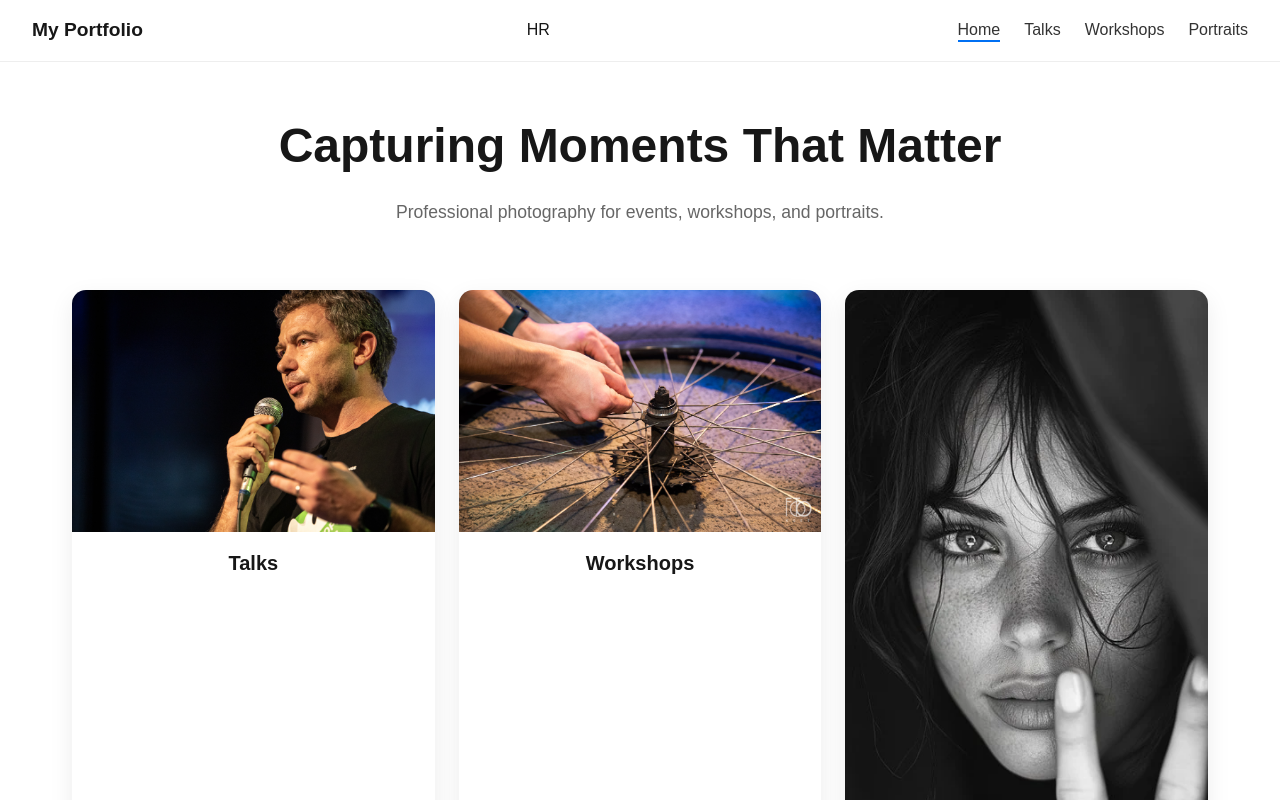
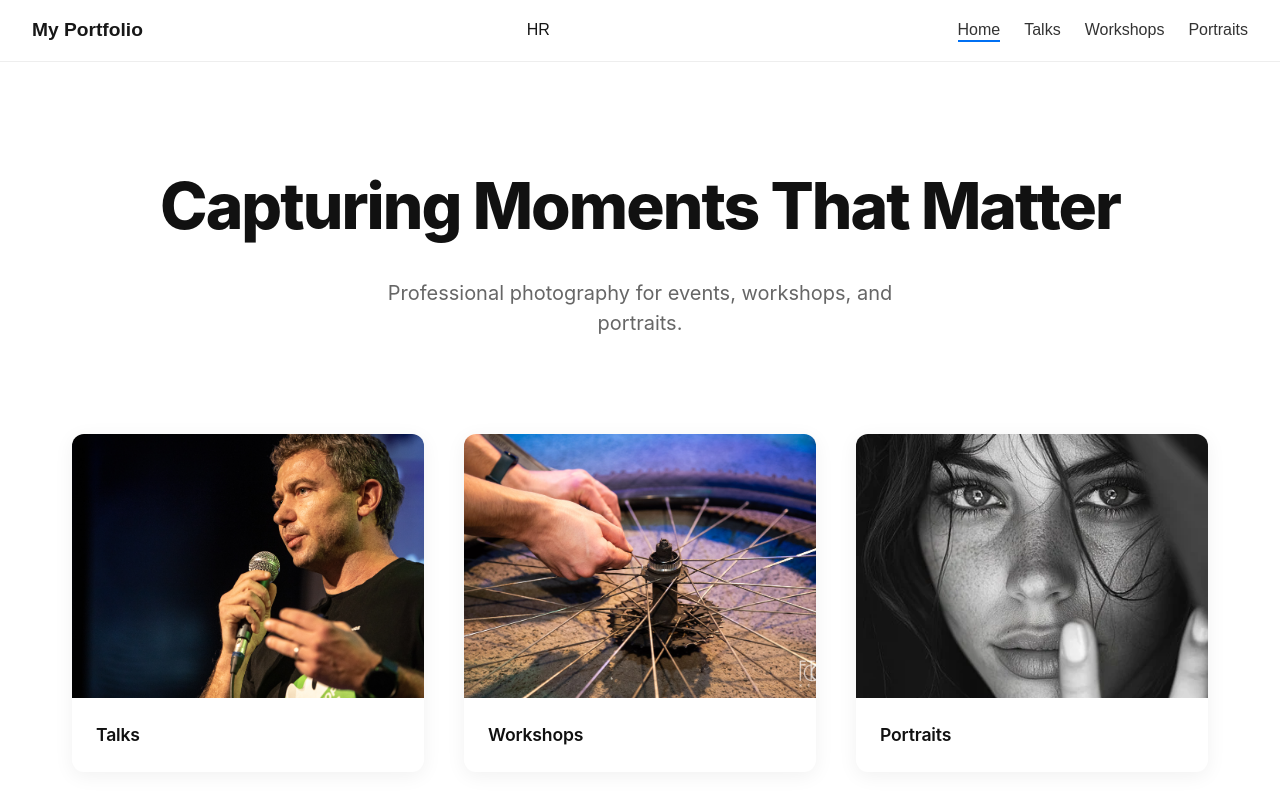
Before and after one commit to zacaxzu/nextjs-boilerplate, a Next.js app: page / in a window 1280 px wide. Shown: the top 800 px of the page. Built offline with nearby package versions, Linux system fonts and the light colour scheme.

Commit message:
main page update

```diff
--- a/app/page.tsx
+++ b/app/page.tsx
@@ -8,7 +8,7 @@ import { useLanguage } from "./context/LanguageContext";
 export default function Home() {
   const { t } = useLanguage();
 
-  const cardsRef = useRef<(HTMLAnchorElement | null)[]>([]);
+  const cardsRef = useRef<(HTMLDivElement | null)[]>([]);
 
   const categories: {
     key: keyof typeof t;
@@ -83,20 +83,22 @@ export default function Home() {
       {/* CATEGORY GRID */}
       <section className={styles.grid}>
         {categories.map((category, index) => (
-          <Link
-            key={category.key}
-            href={category.link}
-            ref={(el) => {
-              cardsRef.current[index] = el;
-            }}
-            className={`${styles.card}`}
+          <Link key={category.key} href={category.link} className={styles.cardLink}>
+            <div
+              ref={(el) => { cardsRef.current[index] = el; }}
+              className={styles.card}
+              style={{ transitionDelay: `${index * 0.1}s` }}
             >
+              <div className={styles.imageWrapper}>
                 <img
                   src={category.image}
-              alt={t[category.key]}
+                  alt={String(t[category.key])}
+                  className={styles.cardImage}
                   loading="lazy"
                 />
+              </div>
               <div className={styles.cardTitle}>{t[category.key]}</div>
+            </div>
           </Link>
         ))}
       </section>
--- a/app/styles/home.module.css
+++ b/app/styles/home.module.css
@@ -1,107 +1,119 @@
+:root {
+    --bg: #ffffff;
+    --fg: #111111;
+    --fg-muted: #666666;
+    --card-shadow: 0 4px 20px rgba(0, 0, 0, 0.06);
+    --card-hover-shadow: 0 12px 40px rgba(0, 0, 0, 0.12);
+    --radius: 12px;
+    --transition: all 0.5s cubic-bezier(0.16, 1, 0.3, 1);
+}
+
 .container {
-    padding: 3rem 2rem;
+    padding: 6rem 2rem;
+    /* Increased vertical padding for "premium" feel */
     max-width: 1200px;
     margin: auto;
-    font-family: sans-serif;
+    font-family: -apple-system, BlinkMacSystemFont, "Segoe UI", Roboto, sans-serif;
+    background-color: var(--bg);
+    color: var(--fg);
 }
 
 /* HERO */
 .hero {
     text-align: center;
-    margin-bottom: 4rem;
+    margin-bottom: 6rem;
 }
 
 .heroTitle {
-    font-size: clamp(2rem, 4vw, 3rem);
-    font-weight: 700;
-    margin-bottom: 1rem;
+    font-size: clamp(2.5rem, 6vw, 4rem);
+    /* Slightly larger */
+    font-weight: 800;
+    letter-spacing: -0.03em;
+    margin-bottom: 1.5rem;
 }
 
 .heroSubtitle {
-    font-size: 1.1rem;
-    color: #666;
-    max-width: 600px;
+    font-size: 1.25rem;
+    color: var(--fg-muted);
+    max-width: 550px;
     margin: auto;
-    line-height: 1.6;
+    line-height: 1.5;
 }
 
 /* GRID */
 .grid {
     display: grid;
-    grid-template-columns: 1fr;
-    gap: 1.5rem;
-}
-
-@media (min-width: 600px) {
-    .grid {
-        grid-template-columns: repeat(2, 1fr);
-    }
-}
-
-@media (min-width: 900px) {
-    .grid {
-        grid-template-columns: repeat(3, 1fr);
-    }
+    grid-template-columns: repeat(auto-fill, minmax(320px, 1fr));
+    gap: 2.5rem;
+    /* More space between items */
 }
 
 /* CARD */
 .card {
+    display: block;
     text-decoration: none;
     color: inherit;
-    border-radius: 14px;
+    border-radius: var(--radius);
     overflow: hidden;
     background: white;
-    box-shadow: 0 8px 24px rgba(0, 0, 0, 0.08);
-    transition: transform 0.3s, box-shadow 0.3s;
-}
-
-.card:hover {
-    transform: translateY(-6px);
-    box-shadow: 0 16px 40px rgba(0, 0, 0, 0.15);
-}
-
-.card img {
-    width: 100%;
-    height: auto;
-    display: block;
-}
-
-/* CARD TEXT */
-.cardTitle {
-    padding: 1rem;
-    font-size: 1.25rem;
-    font-weight: 600;
-    text-align: center;
-}
-
-/* CTA */
-.cta {
-    text-align: center;
-    margin-top: 4rem;
-}
-
-.cta a {
-    display: inline-block;
-    padding: 0.9rem 2rem;
-    background: #000;
-    color: white;
-    border-radius: 999px;
-    text-decoration: none;
-    font-weight: 500;
-}
-
-.cta a:hover {
-    opacity: 0.85;
-}
-
-/* Animated cards */
-.card {
+    box-shadow: var(--card-shadow);
     opacity: 0;
-    transform: translateY(14px);
-    transition: opacity 1s ease, transform 1s ease;
+    transform: translateY(30px);
+    transition: var(--transition);
 }
 
 .cardVisible {
     opacity: 1;
     transform: translateY(0);
 }
+
+.card:hover {
+    transform: translateY(-8px);
+    box-shadow: var(--card-hover-shadow);
+}
+
+/* IMAGE CONTAINER */
+.card img {
+    width: 100%;
+    aspect-ratio: 4 / 3;
+    /* Keeps all cards uniform regardless of source image */
+    object-fit: cover;
+    display: block;
+    transition: transform 0.8s ease;
+}
+
+.card:hover img {
+    transform: scale(1.04);
+}
+
+/* CARD TEXT */
+.cardTitle {
+    padding: 1.5rem;
+    font-size: 1.1rem;
+    font-weight: 600;
+    text-align: left;
+    /* Left align is more editorial/modern */
+    letter-spacing: -0.01em;
+}
+
+/* CTA - "The Ghost Button" Look */
+.cta {
+    text-align: center;
+    margin-top: 6rem;
+}
+
+.cta a {
+    display: inline-block;
+    padding: 1rem 2.5rem;
+    background: var(--fg);
+    color: white;
+    border-radius: 999px;
+    text-decoration: none;
+    font-weight: 500;
+    transition: var(--transition);
+}
+
+.cta a:hover {
+    transform: scale(1.05);
+    box-shadow: 0 10px 20px rgba(0, 0, 0, 0.1);
+}
```
Lines whose indentation alone changed are shown as unchanged.
